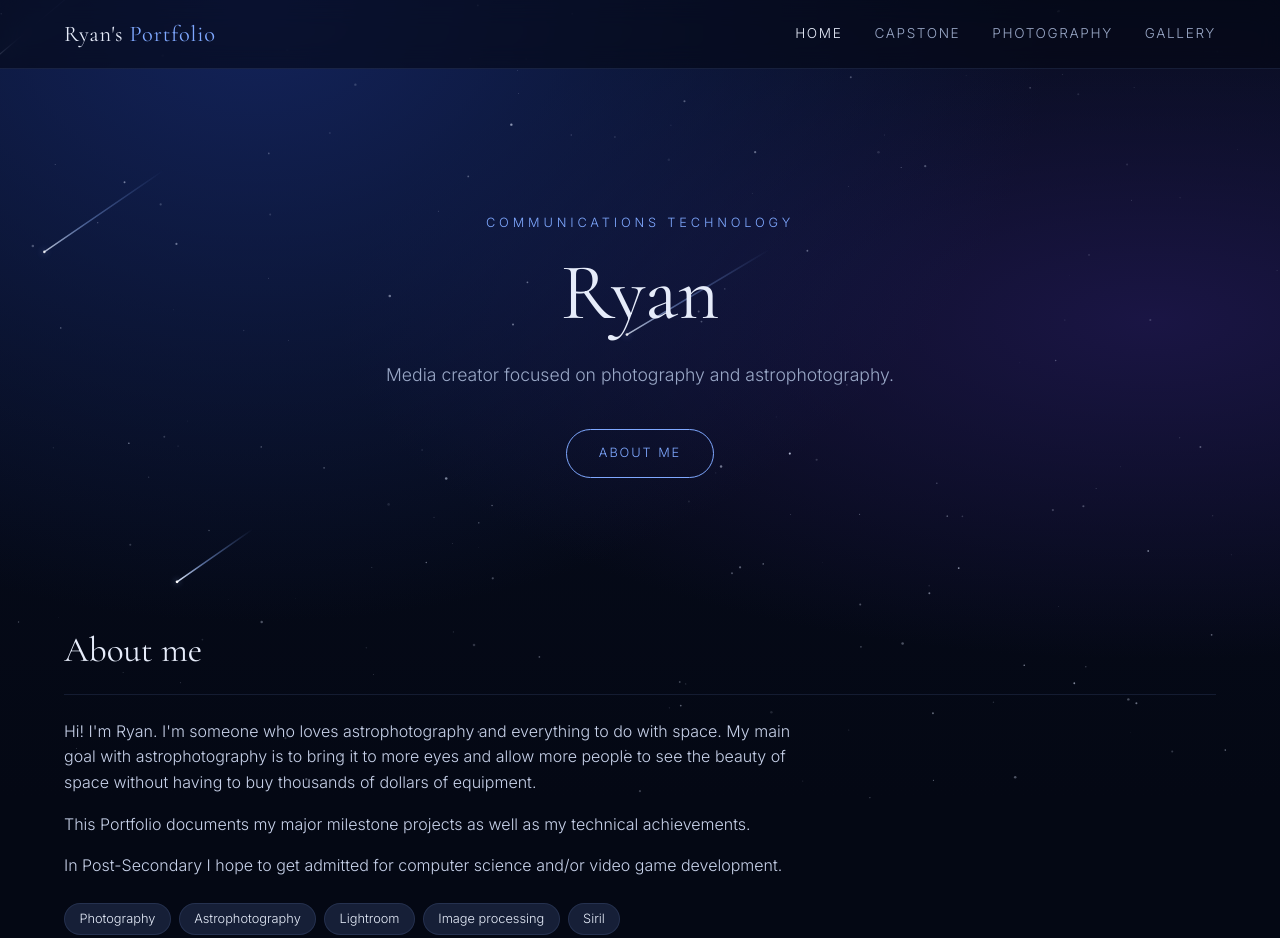
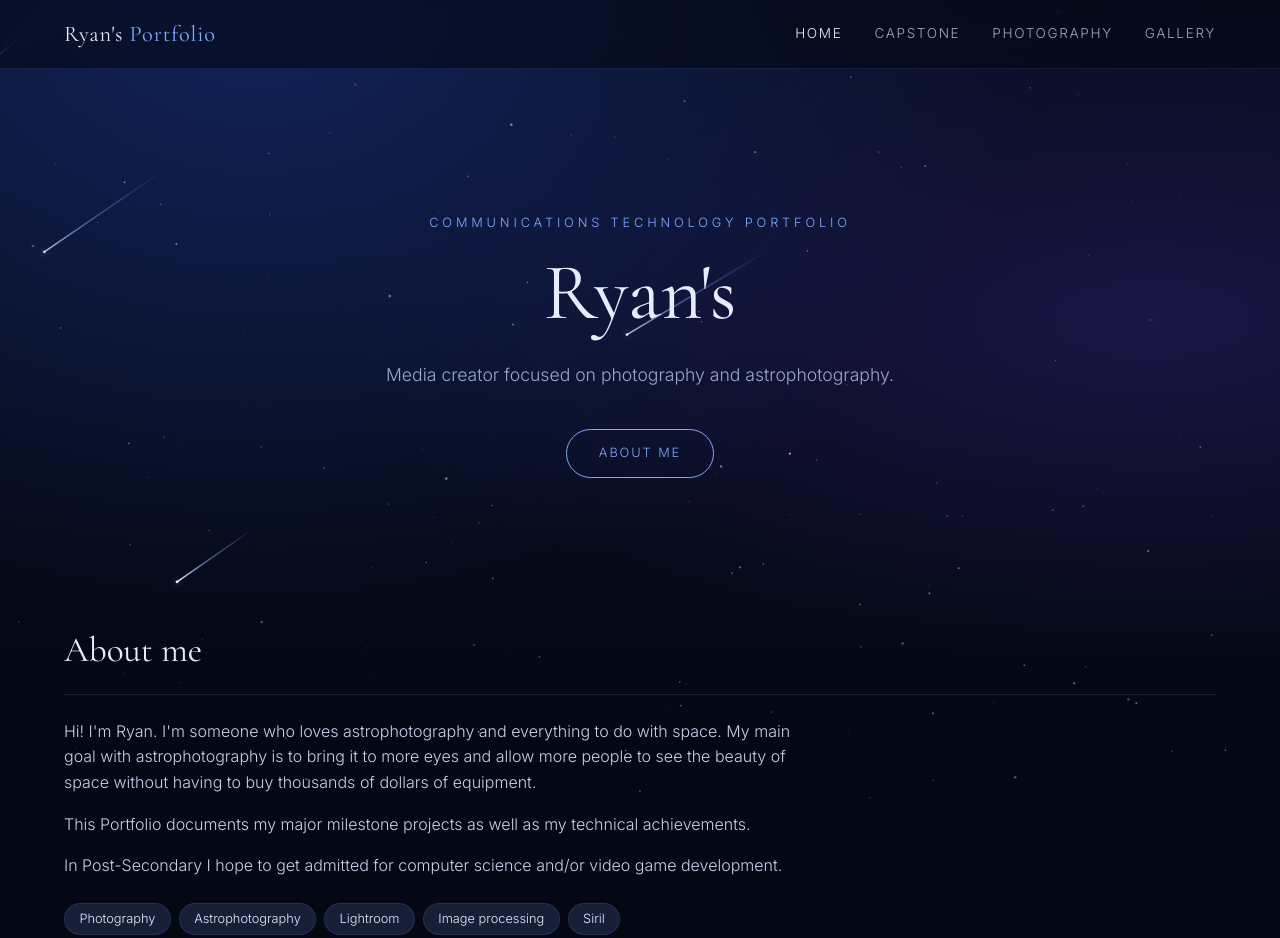
Before and after one commit to ExoPJ/astrophotographyportfolio, a plain HTML site: page index.html in a window 1280 px wide. Shown: the top 938 px of the page. Drawn offline with nearby package versions, Linux system fonts and the light colour scheme.

Commit message:
Update hero section title and eyebrow text

```diff
--- a/index.html
+++ b/index.html
@@ -27,8 +27,8 @@
 
   <main>
     <section class="hero">
-      <p class="eyebrow">Communications Technology</p>
-      <h1>Ryan</h1>
+      <p class="eyebrow">Communications Technology Portfolio</p>
+      <h1>Ryan's</h1>
       <p class="lede">Media creator focused on photography and astrophotography.</p>
       <a href="#about" class="btn">About me</a>
     </section>
```
